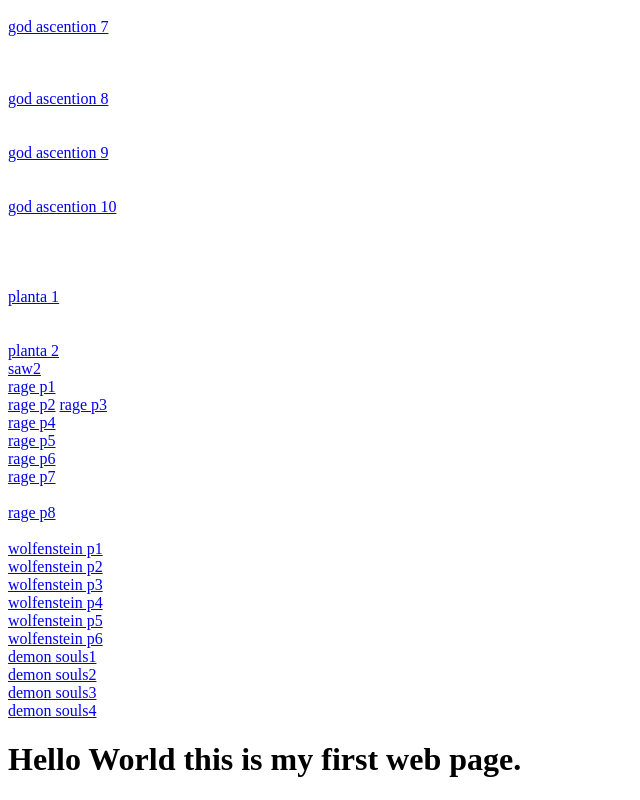
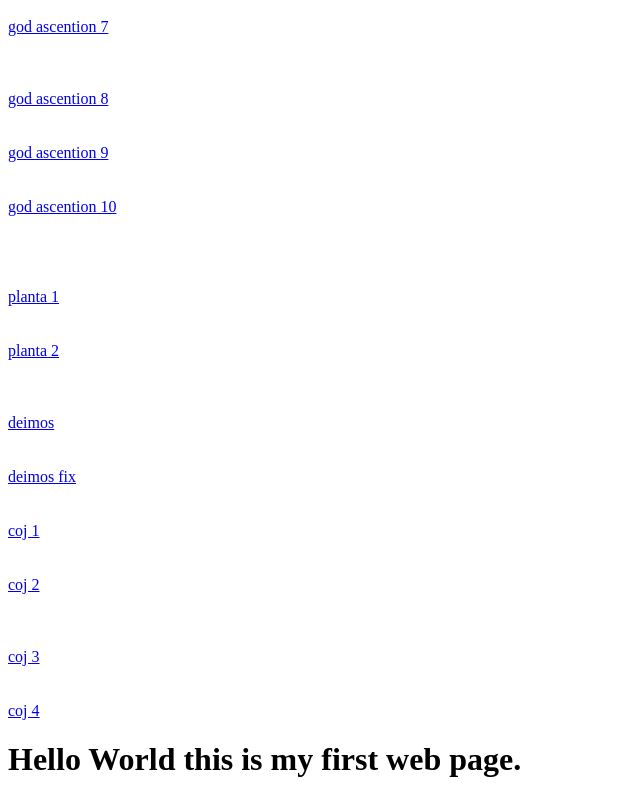
Before and after one commit to Myggie/myggie.github.io, a plain HTML site: page index.html in a window 1280 px wide. Shown: the part 1016-1816 px from the top of the page, without its empty margins (0-640 px from the left). Drawn offline with Linux system fonts and the light colour scheme.

Commit message:
Update index.html

```diff
--- a/index.html
+++ b/index.html
@@ -89,41 +89,28 @@
 <br> <a href="https://www.mediafire.com/file/oxya67d9yem6d64/02-Plants_VS_Zombies_NPEA00271_LICENCIA.pkg/file">planta 2</a>
       <br>
 
+          <br>
+                      <br>
+<br> <a href="https://www.mediafire.com/file/exxxrg3lujskny5/9-BCES00510_GOW3_DLCPACK_DEIMOS.pkg/file">deimos</a>
+      <br>
+                        <br>
+<br> <a href="https://www.mediafire.com/file/gd4tgrka1qmduo0/10-BCES00510_GOW3_DLCPACK_FIX.pkg/file">deimos fix</a>
+      <br>
+                      <br>
+<br> <a href="https://www.mediafire.com/file/kk3codyxzsb3dw4/01-CALL_OF_JUAREZ_BOUND_IN_BLOOD_BLUS30347_Juego_Parte1.pkg/file">coj 1</a>
+      <br>
+                        <br>
+<br> <a href="https://www.mediafire.com/file/1tsjialx1z4wpwa/02-CALL_OF_JUAREZ_BOUND_IN_BLOOD_BLUS30347_Licencia.pkg/file">coj 2</a>
+      <br>
 
+          <br>
+                      <br>
+<br> <a href="https://www.mediafire.com/file/9wqixsk67v4fju4/03-CALL_OF_JUAREZ_BOUND_IN_BLOOD_BLUS30347_Actualizacion.pkg/file">coj 3</a>
+      <br>
+                        <br>
+<br> <a href="https://www.mediafire.com/file/bmo88nx78rrgi60/04-CALL_OF_JUAREZ_BOUND_IN_BLOOD_BLUS30347_DLC_Old_West_Map_Pack.pkg/file">coj 4</a>
+      <br>
 
-
-
-
-
-
-
-
-
-
-
-
-
-
- <a href="https://www.mediafire.com/file/72n2a3wwu69hieu/Saw_2_by_DandiGamez.pkg/file">saw2</a>
-
-      <br> <a href="https://www.mediafire.com/file/wjfd3k9mdom1dl8/RAGE_by_DandiGamez_Part_01.pkg/file">rage p1</a>
-     <br> <a href="https://www.mediafire.com/file/wjfd3k9mdom1dl8/RAGE_by_DandiGamez_Part_02.pkg/file">rage p2</a>
-     <a href="https://www.mediafire.com/file/wjfd3k9mdom1dl8/RAGE_by_DandiGamez_Part_03.pkg/file">rage p3</a> <br>
-     <a href="https://www.mediafire.com/file/wjfd3k9mdom1dl8/RAGE_by_DandiGamez_Part_04.pkg/file">rage p4</a> <br>
-     <a href="https://www.mediafire.com/file/wjfd3k9mdom1dl8/RAGE_by_DandiGamez_Part_05.pkg/file">rage p5</a> <br>
-     <a href="https://www.mediafire.com/file/wjfd3k9mdom1dl8/RAGE_by_DandiGamez_Part_06.pkg/file">rage p6</a> <br>
-     <a href="https://www.mediafire.com/file/wjfd3k9mdom1dl8/RAGE_by_DandiGamez_Part_07.pkg/file">rage p7</a> <br>
-      <br><a href="https://www.mediafire.com/file/wjfd3k9mdom1dl8/RAGE_by_DandiGamez_Part_08.pkg/file">rage p8</a> <br>
-     <br> <a href="https://www.mediafire.com/file/ydhndnw8n67smi0/Wolfenstein_by_DandiGamez_Part_01.pkg/file">wolfenstein p1</a> <br>
-         <a href="https://www.mediafire.com/file/ydhndnw8n67smi0/Wolfenstein_by_DandiGamez_Part_02.pkg/file">wolfenstein p2</a> <br>
-         <a href="https://www.mediafire.com/file/ydhndnw8n67smi0/Wolfenstein_by_DandiGamez_Part_03.pkg/file">wolfenstein p3</a> <br>
-         <a href="https://www.mediafire.com/file/ydhndnw8n67smi0/Wolfenstein_by_DandiGamez_Part_04.pkg/file">wolfenstein p4</a> <br>
-         <a href="https://www.mediafire.com/file/ydhndnw8n67smi0/Wolfenstein_by_DandiGamez_Part_05.pkg/file">wolfenstein p5</a> <br>
-         <a href="https://www.mediafire.com/file/ydhndnw8n67smi0/Wolfenstein_by_DandiGamez_Part_06.pkg/file">wolfenstein p6</a> <br>
-      <a href="https://www.mediafire.com/file/yg7djv8f3phjne6/Demons_Souls_by_DandiGamez_Part_01.pkg/file">demon souls1</a> <br>
-      <a href="https://www.mediafire.com/file/yg7djv8f3phjne6/Demons_Souls_by_DandiGamez_Part_02.pkg/file">demon souls2</a> <br>
-      <a href="https://www.mediafire.com/file/yg7djv8f3phjne6/Demons_Souls_by_DandiGamez_Part_03.pkg/file">demon souls3</a> <br>
-      <a href="https://www.mediafire.com/file/yg7djv8f3phjne6/Demons_Souls_by_DandiGamez_Part_04.pkg/file">demon souls4</a> <br>
 
     <h1>Hello World this is my first web page.</h1>
 </body>
```
